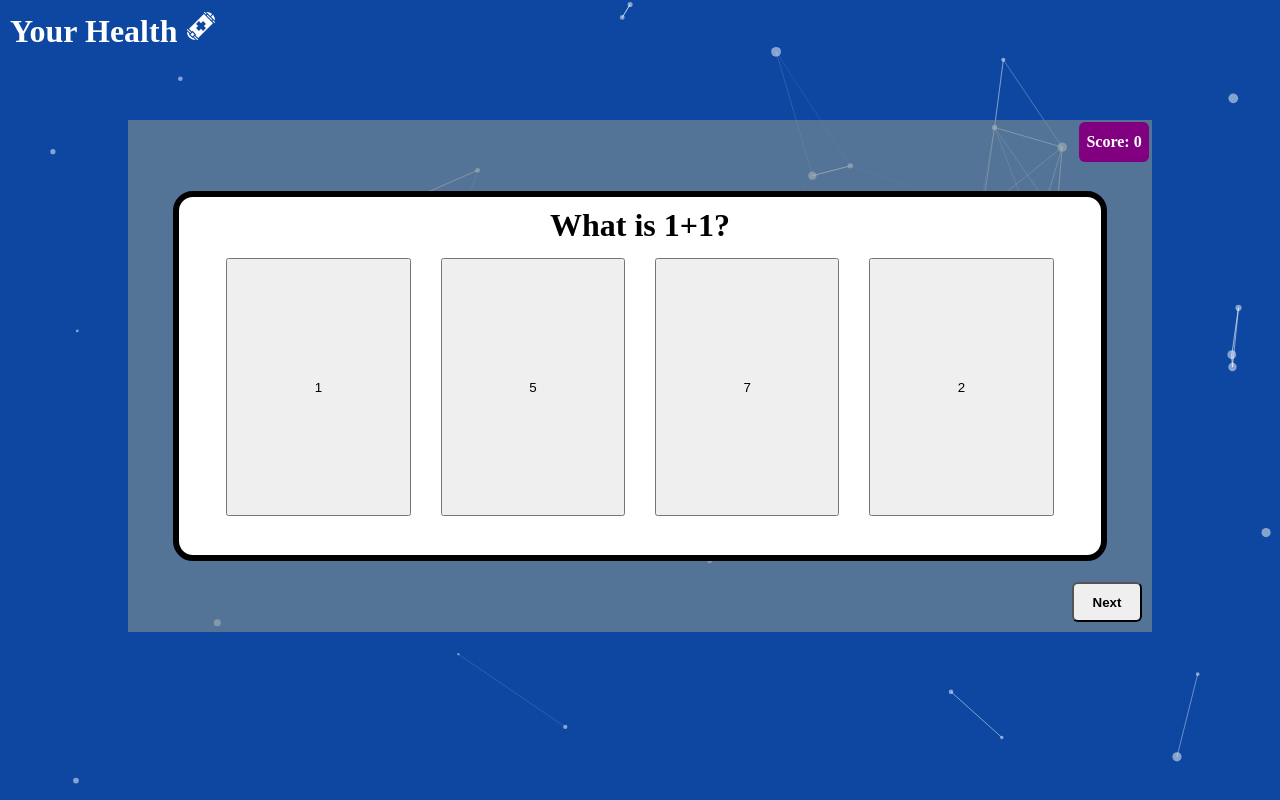
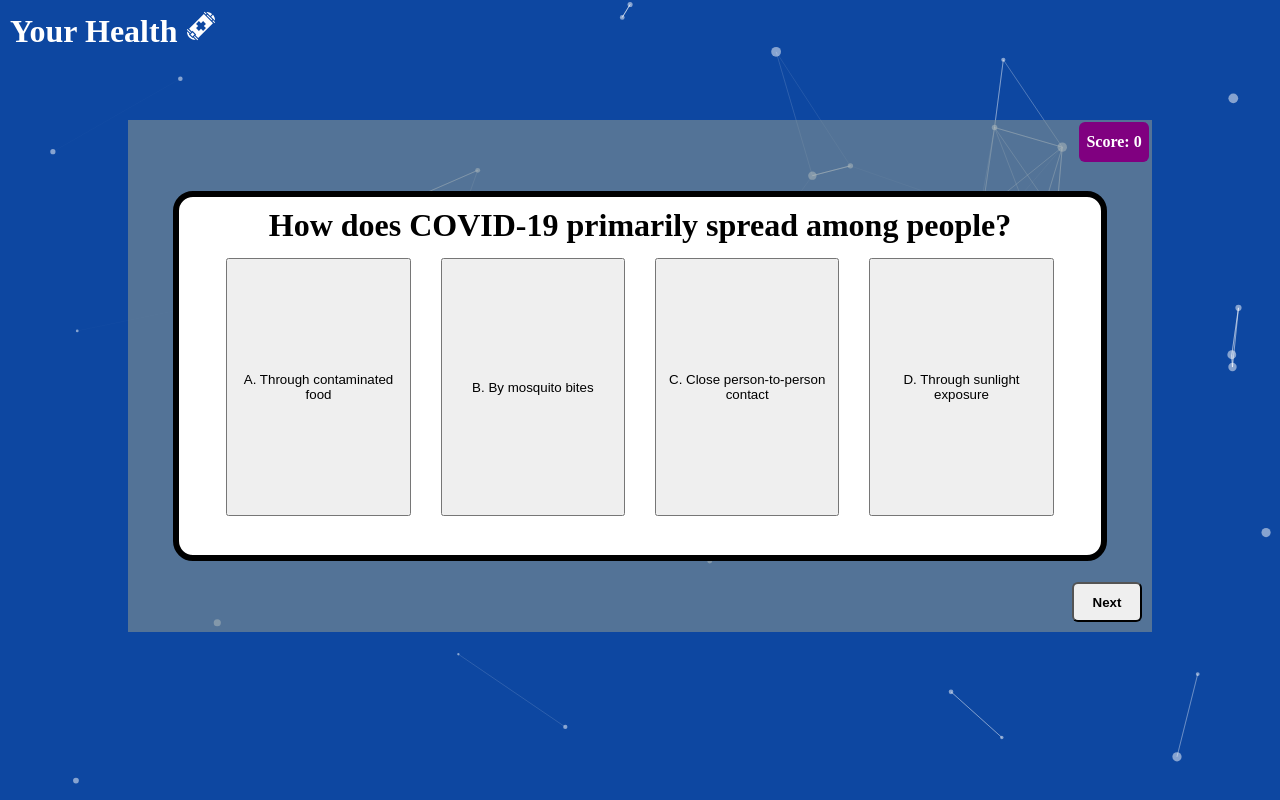
Before and after one commit to akmalpopalzi98/covid-app, a React (Vite) app: page / in a window 1280 px wide. Built offline with nearby package versions, Linux system fonts and the light colour scheme.

Commit message:
Update questions.js

```diff
--- a/src/questions.js
+++ b/src/questions.js
@@ -1,14 +1,14 @@
 const data = [
   {
-    question: "What is 1+1?",
-    answer: 2,
-    options: [1, 5, 7, 2],
+    question: "How does COVID-19 primarily spread among people?",
+    answer: "C. Close person-to-person contact" ,
+    options: ["A. Through contaminated food", "B. By mosquito bites","C. Close person-to-person contact", "D. Through sunlight exposure"],
     detail: "extra detail1",
   },
   {
-    question: "What is 1+6?",
-    answer: 7,
-    options: [1, 7, 8, 6],
+    question: "What does the “19” in “COVID-19” refer to?",
+    answer: "D. The coronavirus and the disease it causes were identified in 2019",
+    options: ["A. There are 19 variants of the coronavirus", "B. There are 19 symptoms of coronavirus disease", "C. This is the 19th coronavirus pandemic", "D. The coronavirus and the disease it causes were identified in 2019"],
     detail: "extra detail2",
   },
 ];
```
